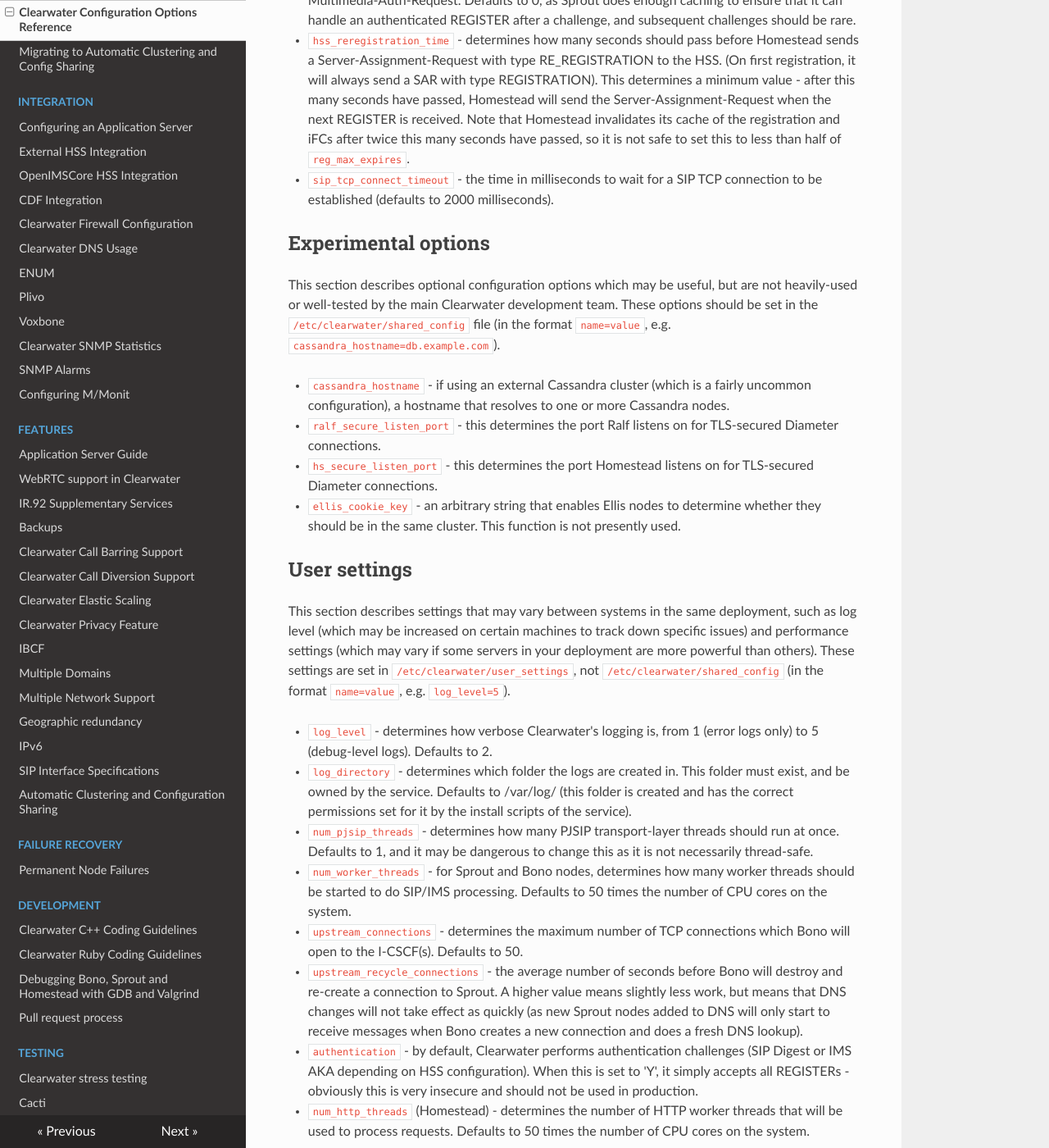
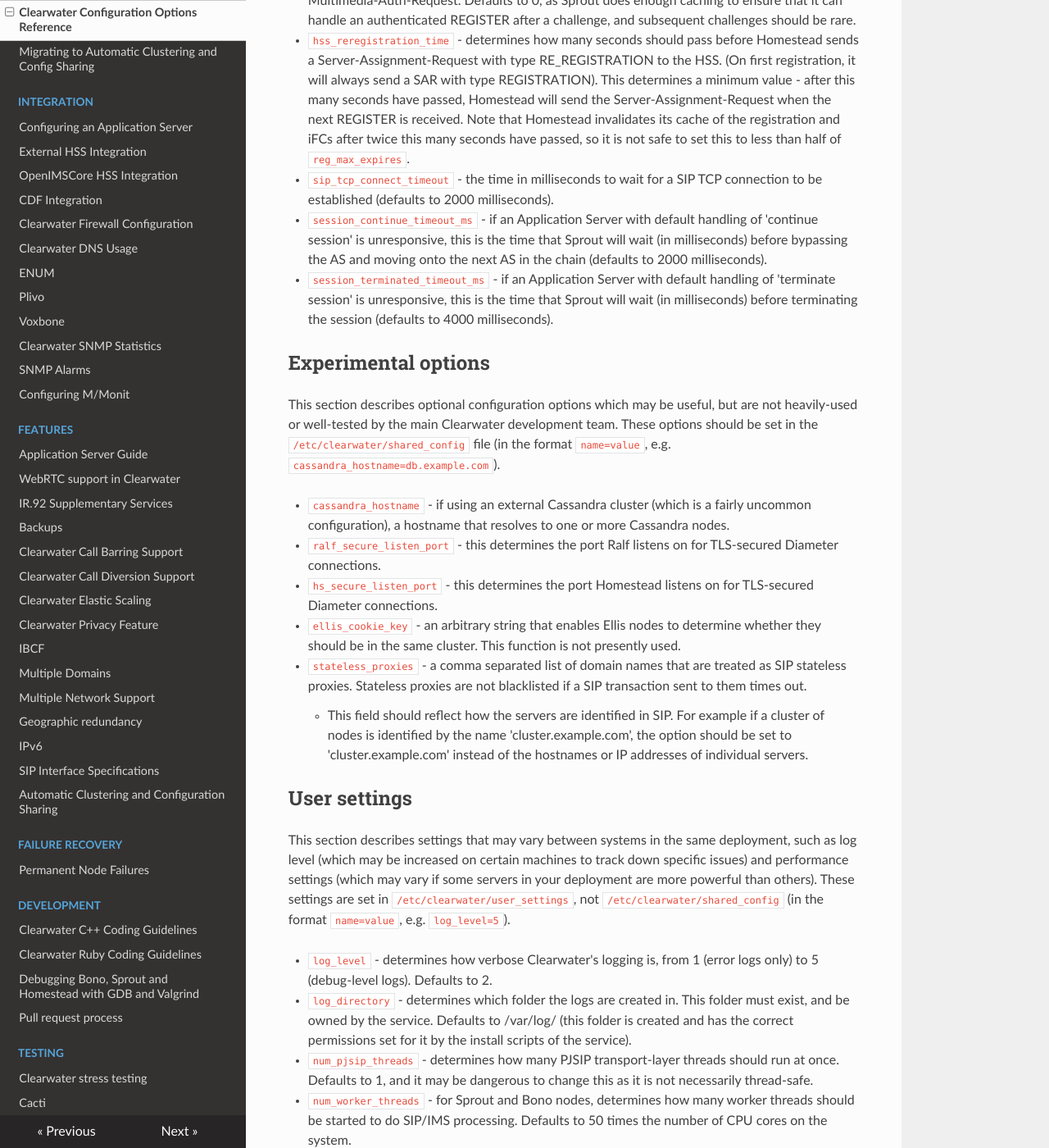
Before and after one commit to Metaswitch/clearwater-readthedocs, an MkDocs documentation site: the page built from docs/Clearwater_Configuration_Options_Reference.md, in a window 1280 px wide and 1400 px high, scrolled down 5941 px. Shown: the whole window at 82% size. Built offline with MkDocs 1.6.1, drawn with Linux system fonts in a browser that asks for light colours; nearby versions of some CDN libraries; old or Windows-style settings are respelled for this version of MkDocs.

Commit message:
Document new AS handling options

```diff
--- a/docs/Clearwater_Configuration_Options_Reference.md
+++ b/docs/Clearwater_Configuration_Options_Reference.md
@@ -112,6 +112,8 @@ This section describes optional configuration options, particularly for ensuring
 * `impu_cache_ttl` - the number of seconds for which Homestead will cache the SIP Digest from a Multimedia-Auth-Request. Defaults to 0, as Sprout does enough caching to ensure that it can handle an authenticated REGISTER after a challenge, and subsequent challenges should be rare.
 * `hss_reregistration_time` - determines how many seconds should pass before Homestead sends a Server-Assignment-Request with type RE_REGISTRATION to the HSS. (On first registration, it will always send a SAR with type REGISTRATION). This determines a minimum value - after this many seconds have passed, Homestead will send the Server-Assignment-Request when the next REGISTER is received. Note that Homestead invalidates its cache of the registration and iFCs after twice this many seconds have passed, so it is not safe to set this to less than half of `reg_max_expires`.
 * `sip_tcp_connect_timeout` - the time in milliseconds to wait for a SIP TCP connection to be established (defaults to 2000 milliseconds).
+* `session_continue_timeout_ms` - if an Application Server with default handling of 'continue session' is unresponsive, this is the time that Sprout will wait (in milliseconds) before bypassing the AS and moving onto the next AS in the chain (defaults to 2000 milliseconds).
+* `session_terminated_timeout_ms` - if an Application Server with default handling of 'terminate session' is unresponsive, this is the time that Sprout will wait (in milliseconds) before terminating the session (defaults to 4000 milliseconds).
 
 ## Experimental options
 
@@ -121,6 +123,8 @@ This section describes optional configuration options which may be useful, but a
 * `ralf_secure_listen_port` - this determines the port Ralf listens on for TLS-secured Diameter connections.
 * `hs_secure_listen_port` - this determines the port Homestead listens on for TLS-secured Diameter connections.
 * `ellis_cookie_key` - an arbitrary string that enables Ellis nodes to determine whether they should be in the same cluster. This function is not presently used.
+* `stateless_proxies` - a comma separated list of domain names that are treated as SIP stateless proxies. Stateless proxies are not blacklisted if a SIP transaction sent to them times out.
+    * This field should reflect how the servers are identified in SIP. For example if a cluster of nodes is identified by the name 'cluster.example.com', the option should be set to 'cluster.example.com' instead of the hostnames or IP addresses of individual servers.
 
 ## User settings
 
```
